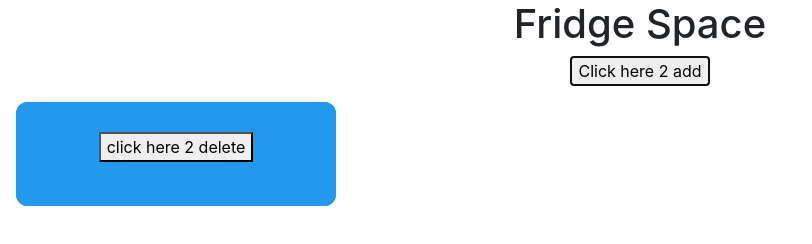
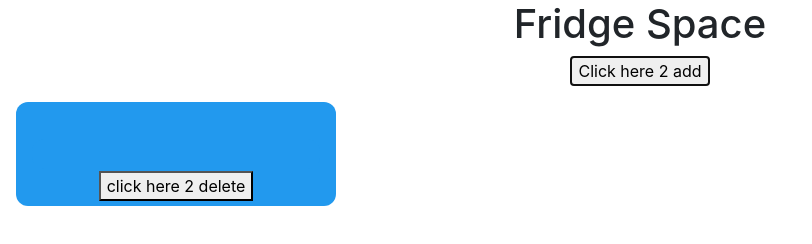
Before and after one commit to jin-lee4/fridgespace, a website: page index.html in a window 1280 px wide. Both pictures are taken after a click on the button "Click here 2 add". Shown: the whole page, without its empty margins (0-812 px from the left). Drawn offline with nearby package versions, Linux system fonts and the light colour scheme.

Commit message:
Centered delete buttons

```diff
--- a/front-end/js/script.js
+++ b/front-end/js/script.js
@@ -88,10 +88,16 @@ function deleteInteractable(elm) {
 function createInteractable() {
     var draggable = document.createElement("DIV")
     draggable.classList.add("resize-drag")
+    draggable.style.display = "flex"
+    draggable.style.flexWrap = "wrap"
+    draggable.style.justifyContent = "center"
+    draggable.style.alignItems = "center"
 
     var btn = document.createElement("BUTTON")
     btn.setAttribute("onClick","deleteInteractable(this)")
     btn.innerText = "click here 2 delete"
+    btn.style.position = "absolute"
+    btn.style.bottom = "5px"
 
     var inpt = document.createElement("INPUT")
 
--- a/index.html
+++ b/index.html
@@ -20,19 +20,5 @@
         Click here 2 add
     </button>
 
-    <div class="resize-drag">
-        <input>
-        <button onClick="deleteInteractable(this)">
-          click here 2 delete
-        </button>
-    </div>
-
-    <div class="resize-drag">
-        <input>
-        <button onClick="deleteInteractable(this)">
-            click here 2 delete
-        </button>
-    </div>
-
 </body>
 </html>
```
